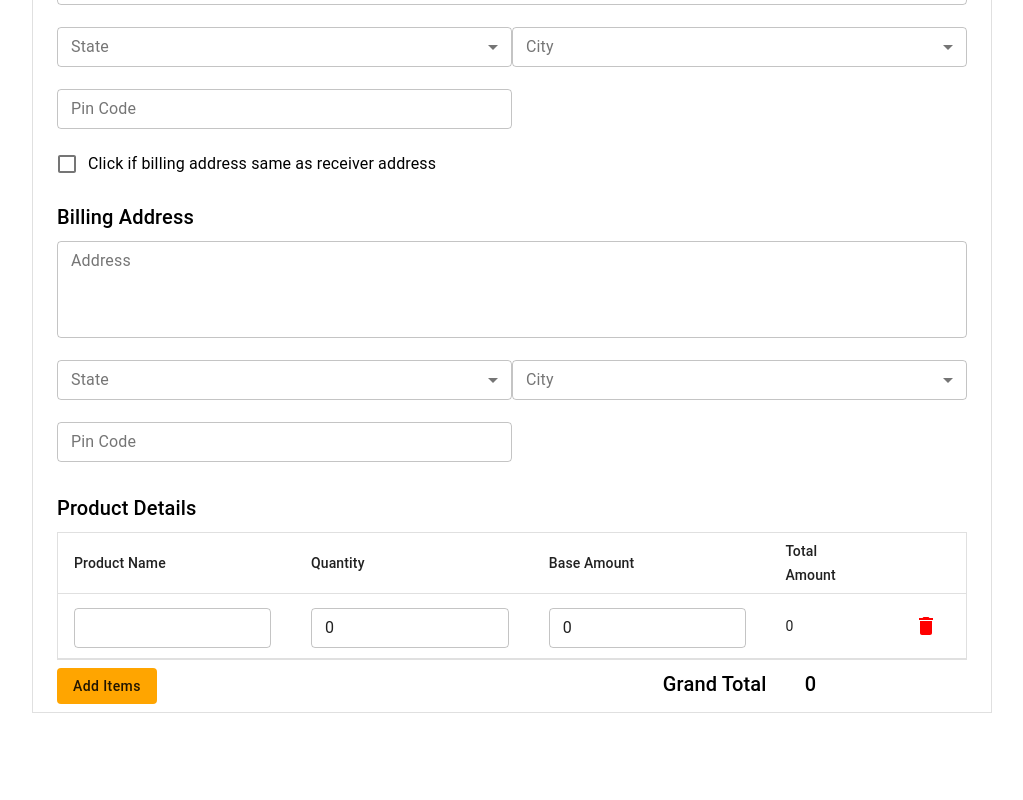
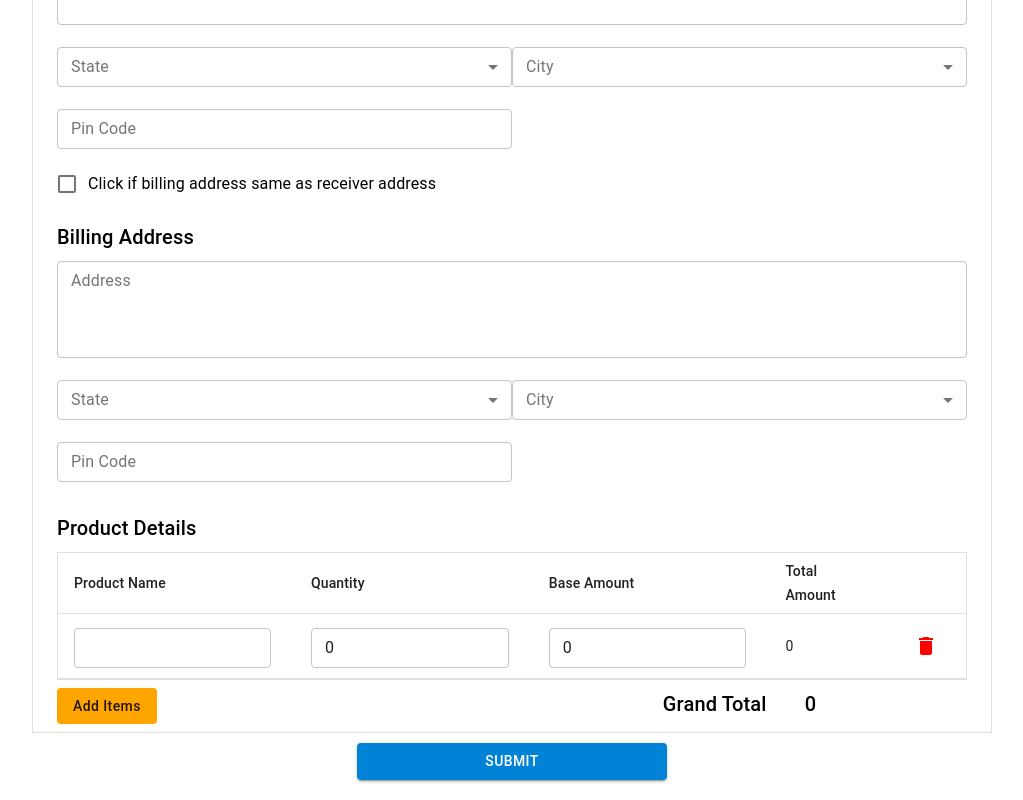
Before and after one commit to guptaji048/invoice-generator, a React (Create React App) app: page / in a window 1280 px wide. Shown: the part 319-1119 px from the top of the page, without its empty margins (128-1151 px from the left). Before the commit the page ends 1039 px from the top, so only its background shows below. Built offline with nearby package versions, Linux system fonts and the light colour scheme.

Commit message:
Submit button added
- Styling updated

```diff
--- a/src/components/InvoiceForm.jsx
+++ b/src/components/InvoiceForm.jsx
@@ -1,5 +1,5 @@
 import React, { useState, useEffect } from 'react';
-import { Container, Typography, Divider, makeStyles, Grid, TextField, Checkbox, FormControlLabel } from '@material-ui/core';
+import { Container, Typography, Divider, makeStyles, Grid, TextField, Checkbox, FormControlLabel, Button } from '@material-ui/core';
 import ReceiverDetails from './forms/ReceiverDetails';
 import BillingDetails from './forms/BillingDetails';
 import ProductDetails from './ProductDetails';
@@ -15,6 +15,7 @@ function InvoiceForm() {
   const [invoiceData, setInvoiceData] = useState({
     invoiceDate: '',
     dueDate: '',
+    grandTotal: 0,
   });
   const [receiverData, setReceiverData] = useState({
     name: '',
@@ -33,6 +34,7 @@ function InvoiceForm() {
     name: '',
     quantity: 0,
     baseAmount: 0,
+    totalAmount: 0,
   }]);
   const [billingFlag, setBillingFlag] = useState(false);
 
@@ -66,6 +68,7 @@ function InvoiceForm() {
   }, [billingFlag])
 
   return (
+    <div style={{ margin: 10, padding: 10, display: 'flex', flexDirection: 'column', alignItems: 'center' }}>
       <Container maxWidth="md" className={classes.container}>
         <Typography variant="h4">Add Invoice Details</Typography>
         <Divider />
@@ -116,10 +119,12 @@ function InvoiceForm() {
             <BillingDetails billingData={billingData} setBillingData={setBillingData} />
           </Grid>
           <Grid item md={12}>
-          <ProductDetails productData={productData} setProductData={setProductData} />
+            <ProductDetails productData={productData} setProductData={setProductData} setInvoiceData={setInvoiceData} invoiceData={invoiceData} />
           </Grid>
         </Grid>
       </Container>
+      <Button variant="contained" style={{ width: '25%', marginTop: 10, backgroundColor: '#0082d6', color: 'white' }}>Submit</Button>
+    </div>
   )
 }
 
```
Lines whose indentation alone changed are shown as unchanged.
